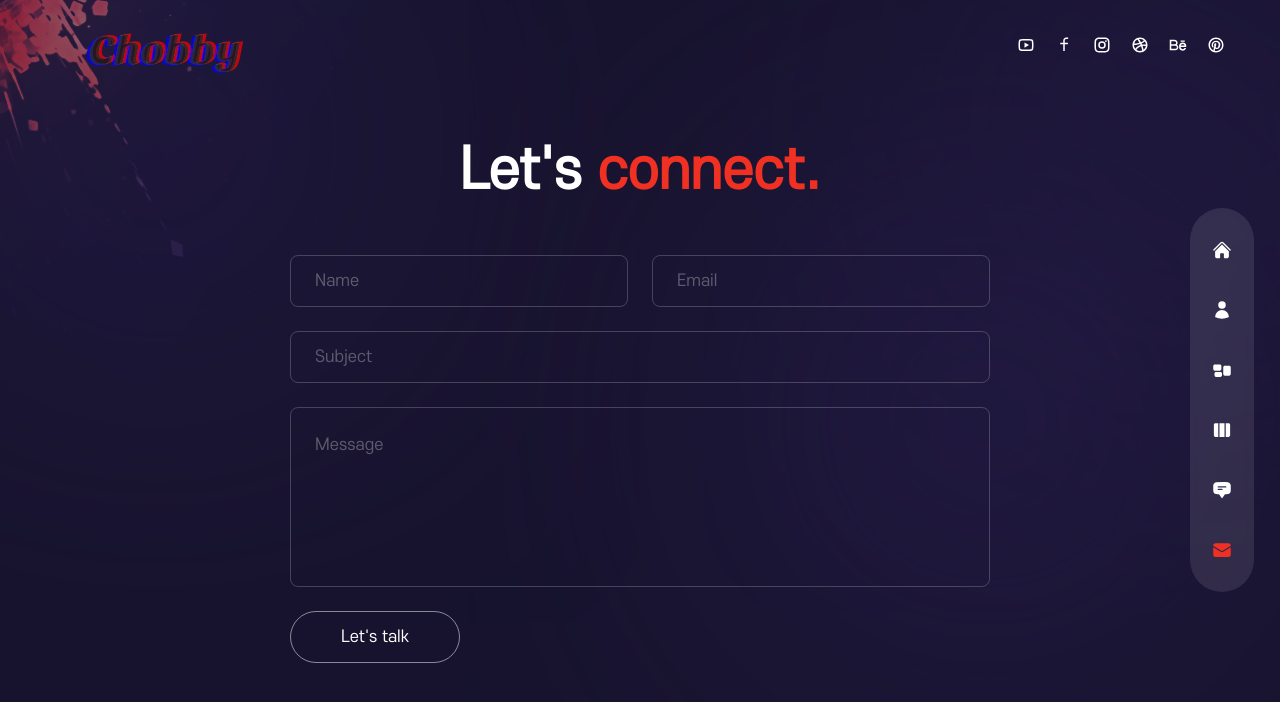
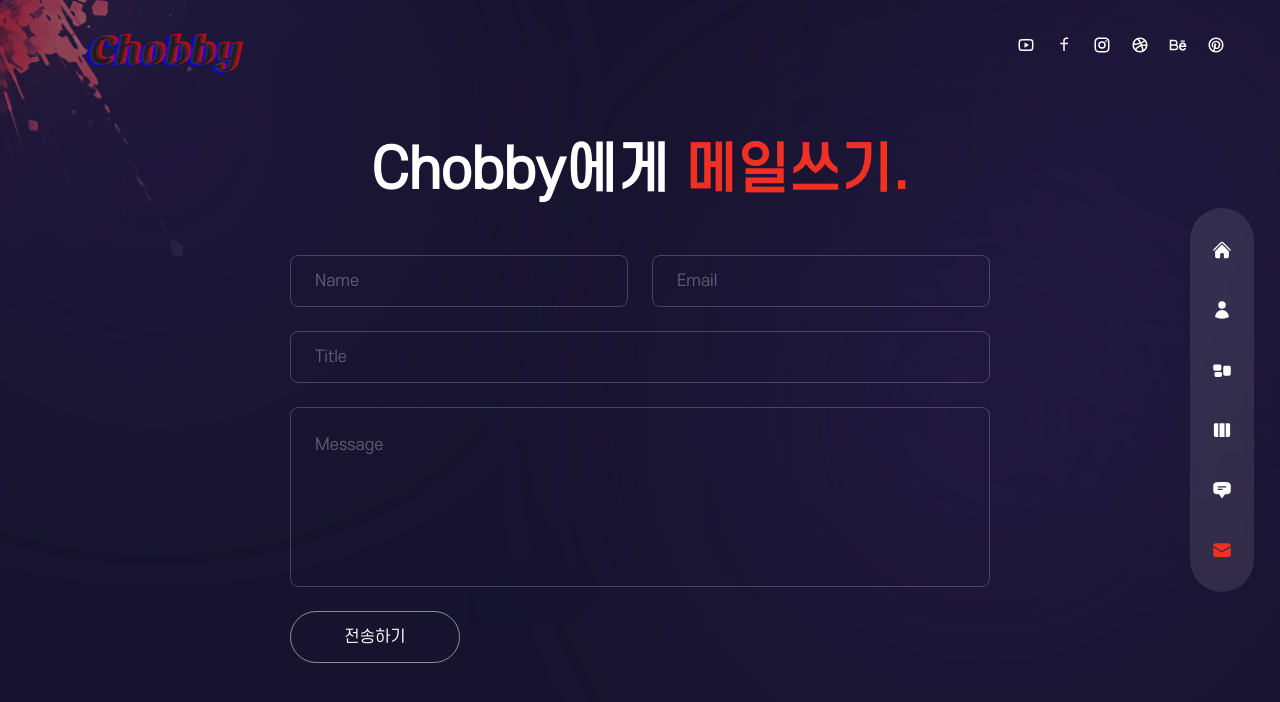
Before and after one commit to kwb020312/DigitalReality, a Next.js app: page /contact in a window 1280 px wide. Shown: the top 702 px of the page. Built offline with nearby package versions, Linux system fonts and the light colour scheme.

Commit message:
Feat: 메일쓰기 탭 작성

```diff
--- a/components/Nav.js
+++ b/components/Nav.js
@@ -18,7 +18,7 @@ export const links = [
     icon: <HiChatBubbleBottomCenterText />,
   },
   {
-    name: "연락처",
+    name: "메일쓰기",
     path: "/contact",
     icon: <HiEnvelope />,
   },
--- a/pages/contact/index.js
+++ b/pages/contact/index.js
@@ -23,7 +23,7 @@ const Contact = () => {
             exit={"hidden"}
             className="h2 text-center mb-12"
           >
-            Let's <span className="text-accent">connect.</span>
+            Chobby에게 <span className="text-accent">메일쓰기.</span>
           </motion.h2>
           {/* form */}
           <motion.form
@@ -38,11 +38,11 @@ const Contact = () => {
               <input type="text" placeholder="name" className="input" />
               <input type="text" placeholder="email" className="input" />
             </div>
-            <input type="text" placeholder="subject" className="input" />
+            <input type="text" placeholder="title" className="input" />
             <textarea placeholder="message" className="textarea"></textarea>
             <button className="btn rounded-full border border-white/50 max-w-[170px] px-8 transition-all duration-300 flex items-center justify-center overflow-hidden hover:border-accent group">
               <span className="group-hover:-translate-y-[120%] group-hover:opacity-0 transition-all duration-500">
-                Let's talk
+                전송하기
               </span>
               <BsArrowRight className="-translate-y-[120%] opacity-0 group-hover:flex group-hover:-translate-y-0 group-hover:opacity-100 transition-all duration-300 absolute text-[22px]" />
             </button>
--- a/pages/index.js
+++ b/pages/index.js
@@ -36,9 +36,8 @@ const Home = () => {
             exit="hidden"
             className="max-w-sm xl:max-w-xl mx-auto xl:mx-0 mb-10 xl:mb-16"
           >
-            AI융합소프트웨어학과 / 김우빈
-            <br />
-            Chobby
+            Github 및 Velog를 정리하고 계속해서 발전합니다.
+            <br />- Chobby -
           </motion.p>
           {/* 버튼 */}
           <div className="flex justify-center xl:hidden relative">
```
